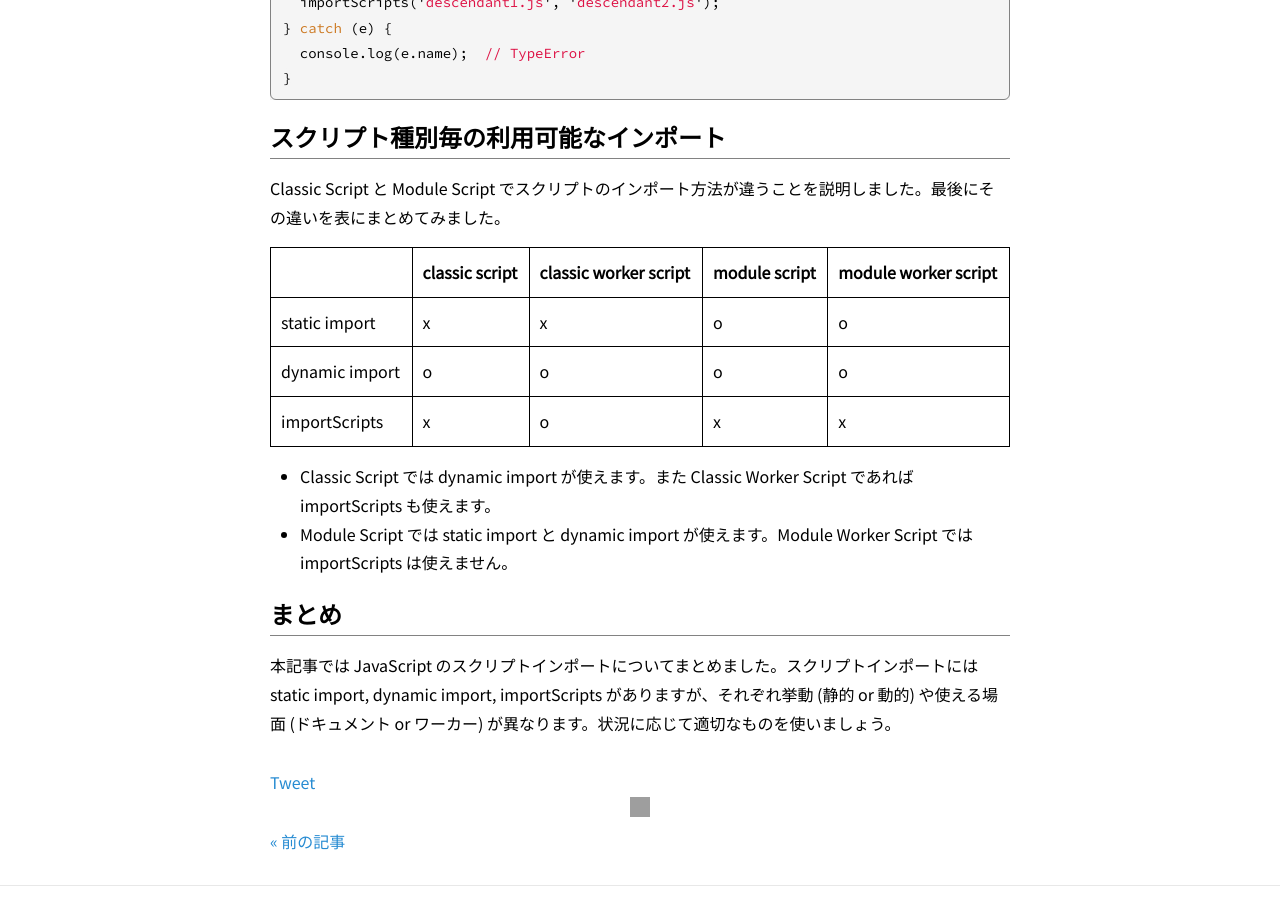
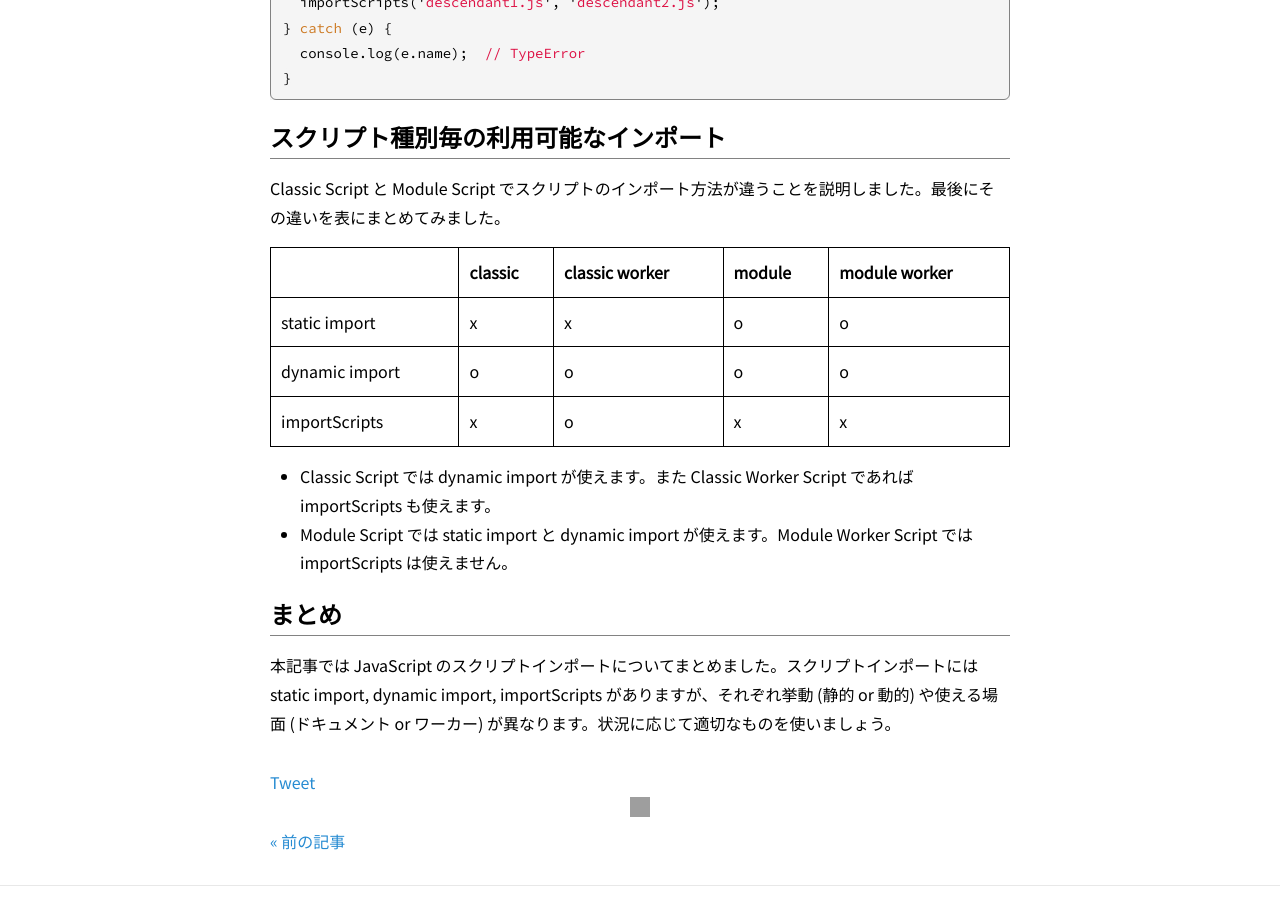
Before and after one commit to nhiroki/nhiroki.github.io, a Jekyll site: the page built from _posts/2018-09-07-javascript-import.md, in a window 1280 px wide and 900 px high, scrolled down 4624 px. Built offline with Jekyll 4.4.1, drawn with Linux system fonts in a browser that asks for light colours; comment, search, counter and statistics services are not loaded; grey boxes are pictures that could not be loaded.

Commit message:
Update the existing article

```diff
--- a/_posts/2018-09-07-javascript-import.md
+++ b/_posts/2018-09-07-javascript-import.md
@@ -156,7 +156,9 @@ try {
 
 Classic Script と Module Script でスクリプトのインポート方法が違うことを説明しました。最後にその違いを表にまとめてみました。
 
-| | classic script | classic worker script | module script | module worker script |
+
+
+| | classic | classic worker | module | module worker |
 | :--- | :--- | :--- | :--- | :--- |
 | static import | x | x | o | o |
 | dynamic import | o | o | o | o |
```
